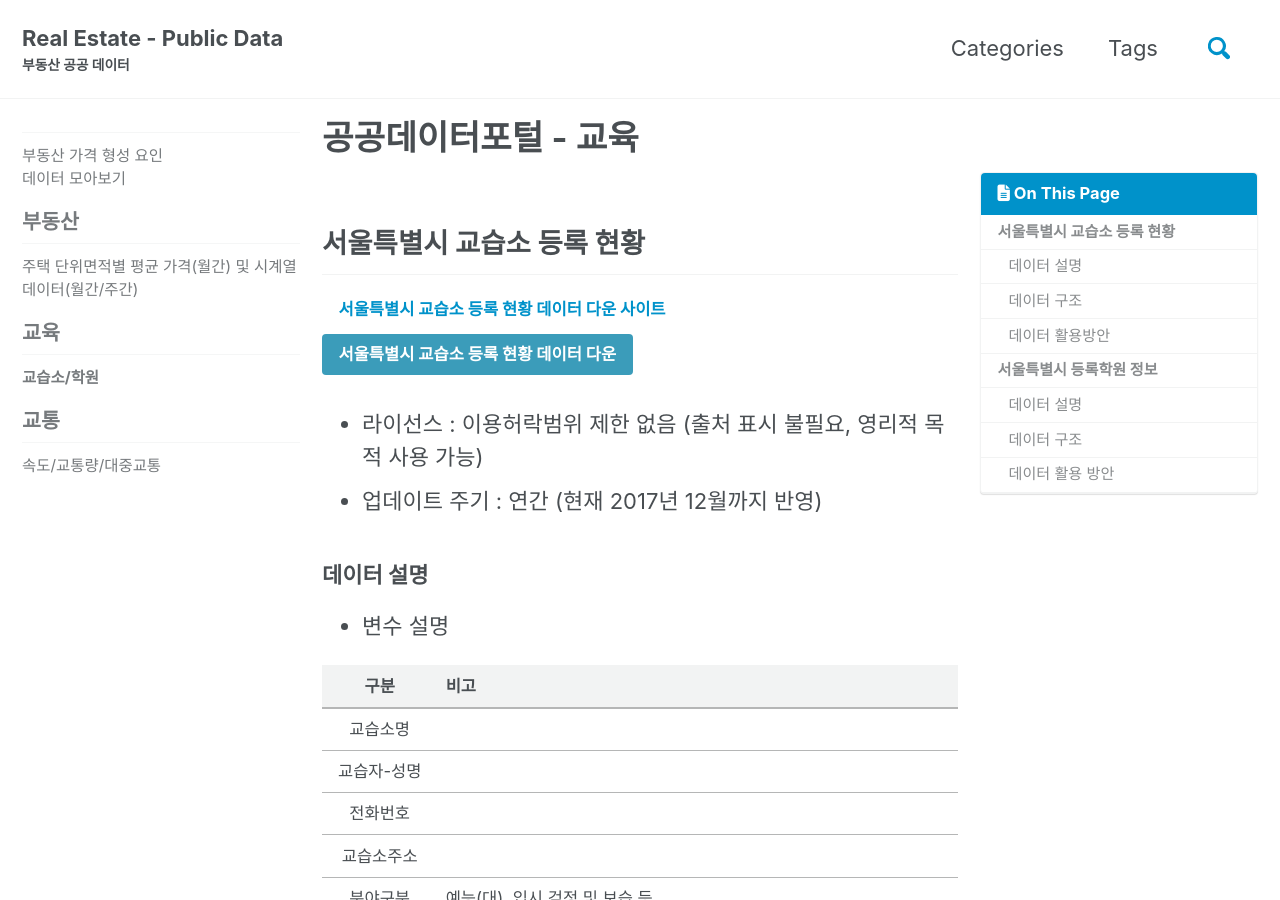
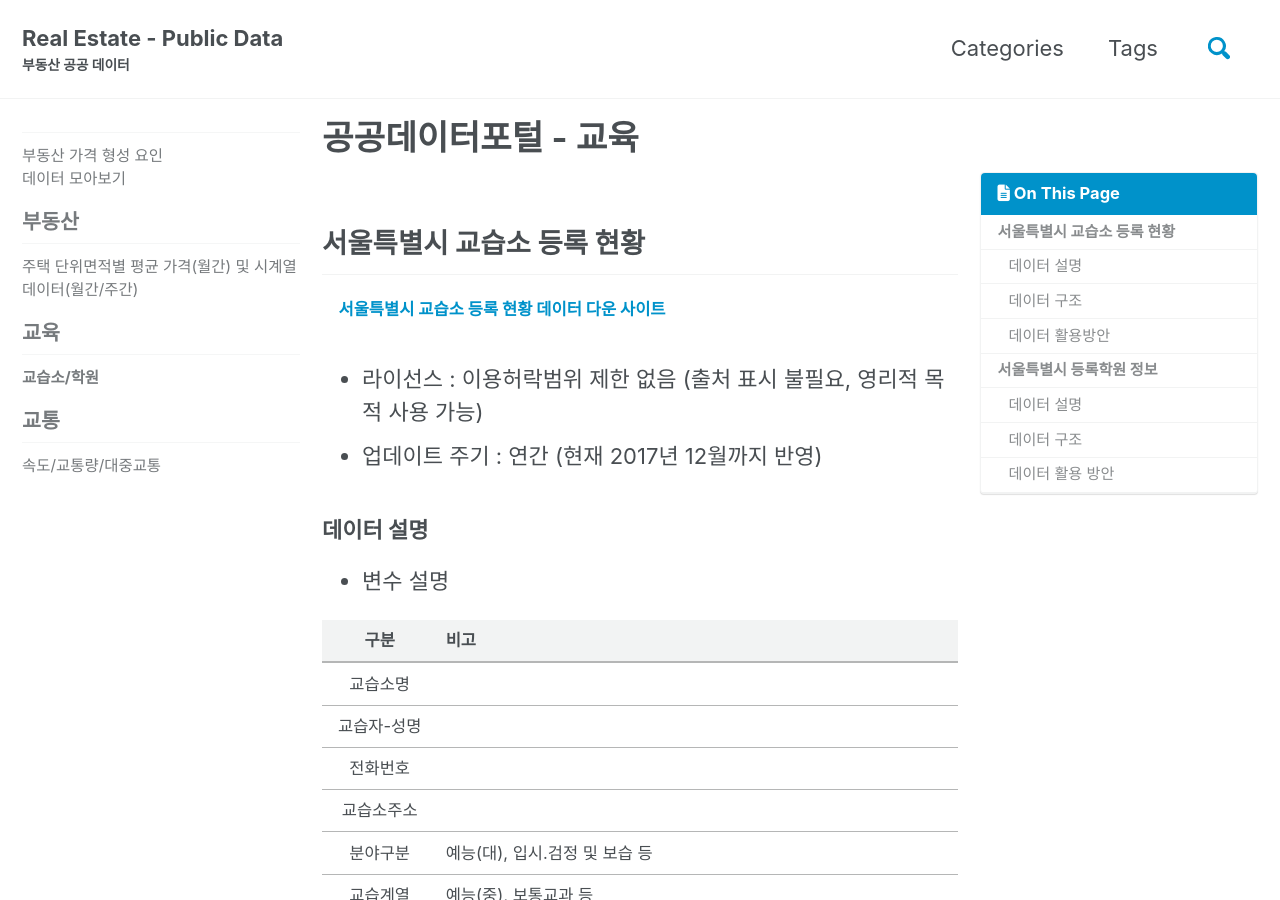
Before and after one commit to nseunghee97/real-estate-public-data, a Jekyll site: the page built from _posts/2019-08-12-교육-공공데이터포털.md, in a window 1280 px wide and 900 px high. Built offline with Jekyll 4.4.1, drawn with Linux system fonts in a browser that asks for light colours; cached includes are drawn as plain includes; nearby versions of some CDN libraries; some of the changed text lies outside the part shown.

Commit message:
Update 2019-08-12-교육-공공데이터포털.md

```diff
--- a/_posts/2019-08-12-교육-공공데이터포털.md
+++ b/_posts/2019-08-12-교육-공공데이터포털.md
@@ -16,7 +16,7 @@ permalink: /edu/academy/
 서울특별시 교습소 등록 현황
 ---------------------------
 
-[서울특별시 교습소 등록 현황 데이터 다운 사이트](https://www.data.go.kr/dataset/3044370/fileData.do){: .btn} <br> [서울특별시 교습소 등록 현황 데이터 다운](https://www.data.go.kr/dataset/fileDownload.do?atchFileId=FILE_000000001438362&fileDetailSn=1){: .btn .btn--info}
+[서울특별시 교습소 등록 현황 데이터 다운 사이트](https://www.data.go.kr/dataset/3044370/fileData.do){: .btn}
 
 -   라이선스 : 이용허락범위 제한 없음 (출처 표시 불필요, 영리적 목적 사용 가능)
 -   업데이트 주기 : 연간 (현재 2017년 12월까지 반영)
@@ -128,7 +128,7 @@ summary(study[c('분야구분', '교습계열', '교습과정')])
 서울특별시 등록학원 정보
 ------------------------
 
-[서울특별시 교습소 등록 현황 데이터 다운 사이트](https://www.data.go.kr/dataset/3044370/fileData.do){: .btn} <br> [서울특별시 교습소 등록 현황 데이터 다운](https://www.data.go.kr/dataset/fileDownload.do?atchFileId=FILE_000000001438304&fileDetailSn=1){: .btn .btn--info}
+[서울특별시 교습소 등록 현황 데이터 다운 사이트](https://www.data.go.kr/dataset/3044370/fileData.do){: .btn}
 
 -   라이선스 : 이용허락범위 제한 없음 (출처 표시 불필요, 영리적 목적 사용 가능)
 -   업데이트 주기 : 연간 (현재 2017년 12월까지 반영)
```
